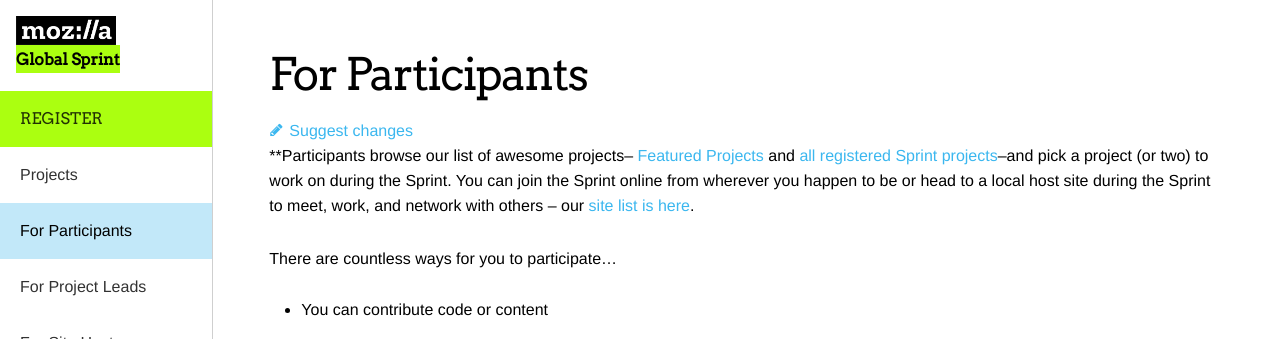
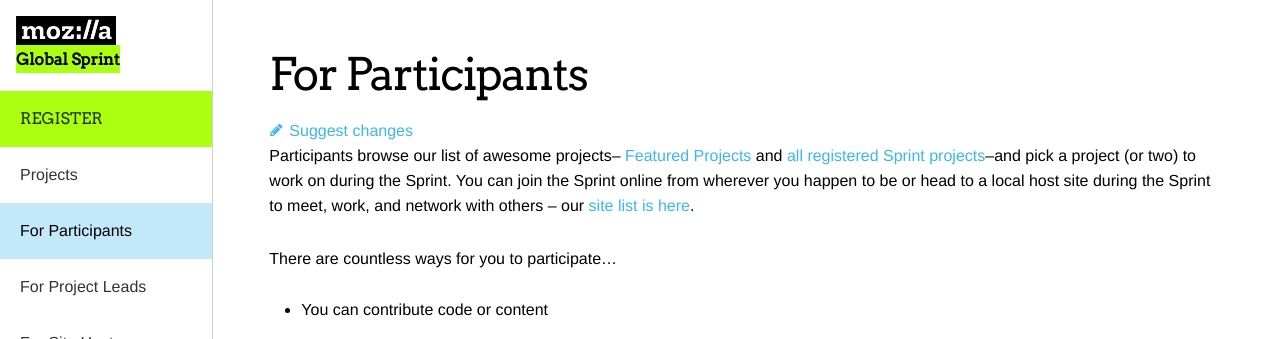
Before and after one commit to mozilla/global-sprint, a Jekyll site: the page built from _articles/participants.md, in a window 1280 px wide and 900 px high. Shown: the top 339 px of the window. Built offline with Jekyll 4.4.1, drawn with Linux system fonts in a browser that asks for light colours; comment, search, counter and statistics services are not loaded.

```diff
--- a/_articles/participants.md
+++ b/_articles/participants.md
@@ -3,7 +3,7 @@ layout: page
 title: For Participants
 ---
 
-**Participants browse our list of awesome projects-- [Featured Projects](https://mozilla.github.io/global-sprint/projects/) and [all registered Sprint projects](https://github.com/mozilla/global-sprint/issues)--and pick a project (or two) to work on during the Sprint. You can join the Sprint online from wherever you happen to be or head to a local host site during the Sprint to meet, work, and network with others -- our [site list is here](https://mozilla.github.io/global-sprint/register/).
+**Participants browse our list of awesome projects-- [Featured Projects](https://mozilla.github.io/global-sprint/projects/) and [all registered Sprint projects](https://github.com/mozilla/global-sprint/issues)--and pick a project (or two) to work on during the Sprint. You can join the Sprint online from wherever you happen to be or head to a local host site during the Sprint to meet, work, and network with others -- our [site list is here](https://mozilla.github.io/global-sprint/register/).**
 
 There are countless ways for you to participate...
 * You can contribute code or content
```
